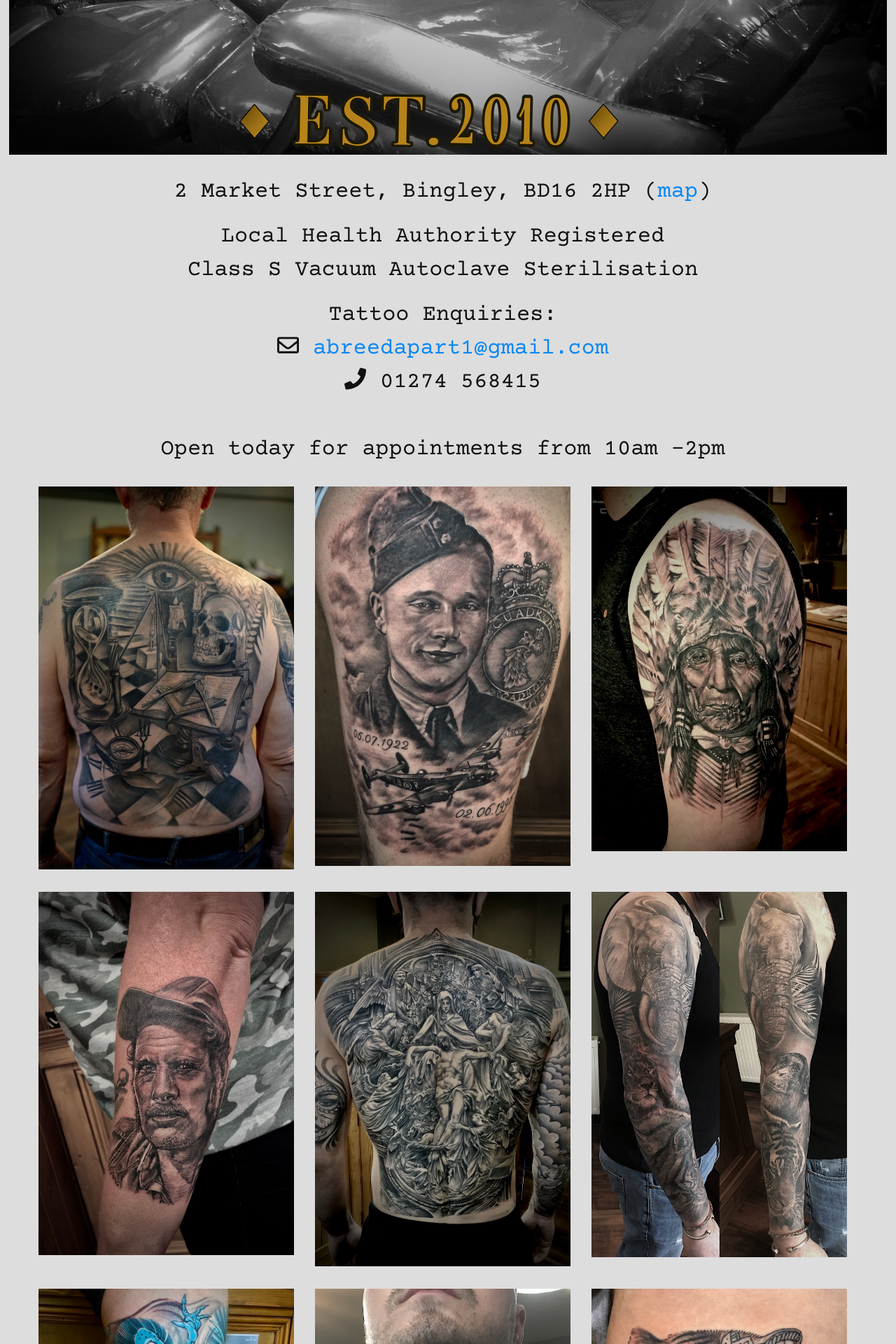
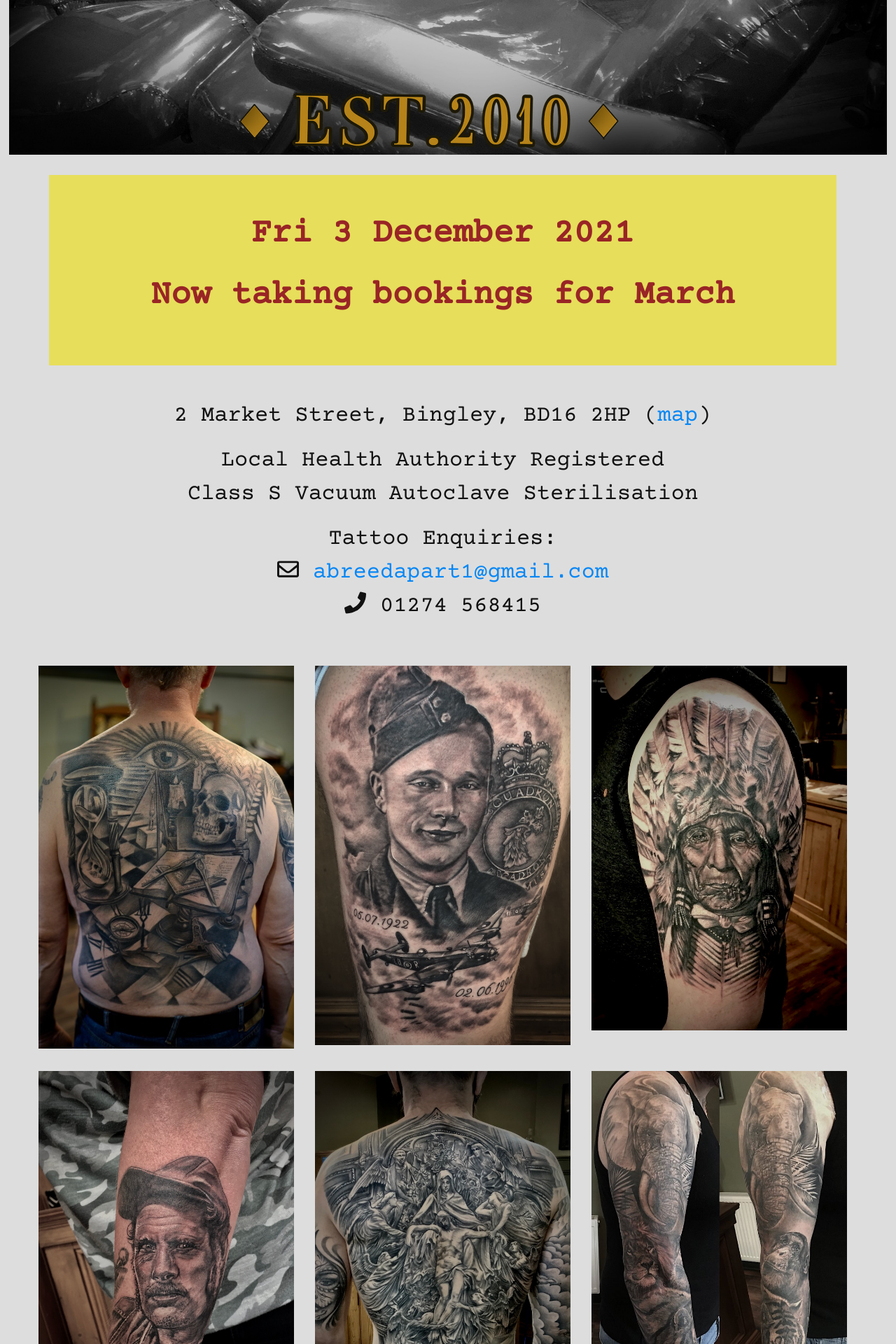
Before and after one commit to caprenter/abreedapart, a Jekyll site: the page built from index.md, in a window 1280 px wide. Shown: the part 1127-3047 px from the top of the page at 70% size. Built offline with Jekyll 4.4.1, drawn with Linux system fonts in a browser that asks for light colours; nearby versions of some CDN libraries.

Commit message:
Adds a open today mechanism

```diff
--- a/assets/css/main.scss
+++ b/assets/css/main.scss
@@ -180,6 +180,16 @@ padding: 0 1.5rem;
 font-weight:700;
 }
 
+.open-today {
+  padding: 1em;
+  background: #e7de5b;
+  font-size: 1.1em;
+  text-align: center;
+  margin-bottom:1em;
+  color: #992526;
+  font-weight: 800;
+}
+
 
 //minimum values here
 .listen {
@@ -205,7 +215,7 @@ font-weight:700;
       text-align:center;
       margin:1em 0 0 0;
     }
-    .motto {
+    .motto, .open-today {
       font-size: 1.1em;
     }
     .row, .video {
@@ -222,6 +232,9 @@ font-weight:700;
     }
     .motto {
       font-size: 1.3em;
+    }
+    .open-today {
+      font-size: 1.6em;
     }
     .container {
       padding-left:0;
@@ -242,6 +255,9 @@ font-weight:700;
     .motto {
       font-size: 1.6em;
     }
+    .open-today {
+      font-size: 1.8em;
+    }
     .row, .video {
       margin-bottom: 2em;
     }
@@ -261,6 +277,9 @@ font-weight:700;
     .motto {
       font-size: 1.8em;
     }
+    .open-today {
+      font-size: 2.2em;
+    }
 }
 
 @media (min-width: 1200px){
@@ -271,4 +290,7 @@ font-weight:700;
     .motto {
       font-size: 2em;
     }
+    .open-today {
+      font-size: 3em;
+    }
 }
--- a/index.md
+++ b/index.md
@@ -2,6 +2,7 @@
 layout: default
 title: Home
 content-description: "A Breed Apart Tattoo Studio, Bingley, West Yorkshire, Established in 2010, Specialising in Black and grey realism."
+open-today-message: Now taking bookings for March
 ---
 
 <div class="main-image" markdown="1">
@@ -12,26 +13,31 @@ content-description: "A Breed Apart Tattoo Studio, Bingley, West Yorkshire, Esta
 <div class="main">
   <div class="container">
 
-<section class="row">
-<section class="col" markdown="1">
-  <p class="motto">2 Market Street, Bingley, BD16 2HP (<a href="https://goo.gl/maps/Z9bwGwjgDTJQgJ5M6">map</a>)</p>
-  <p class="motto">
-    Local Health Authority Registered<br>
-    Class S Vacuum Autoclave Sterilisation
-  </p>
+   {% if page.open-today-message %}
+    <div class="open-today">
+      <p>{{ 'now' | date: "%a %-d %B %Y" }}</p>
+      <p>{{ page.open-today-message }}</p>
+    </div>
+    {% endif %}
 
-  <p class="motto" markdown="1">Tattoo Enquiries:<br>
-  <i class="far fa-envelope"></i> [{{site.email}}](mailto:{{site.email}})<br>
-  <i class="fas fa-phone"></i> 01274 568415</p>
+    <section class="row">
+      <section class="col">
 
-</section>
-</section>
+        <p class="motto">2 Market Street, Bingley, BD16 2HP (<a href="https://goo.gl/maps/Z9bwGwjgDTJQgJ5M6">map</a>)</p>
+        <p class="motto">
+          Local Health Authority Registered<br>
+          Class S Vacuum Autoclave Sterilisation
+        </p>
 
-<!-- WRITE YOUR MESSAGE BELOW IN THE GAP --><p class="motto">
+        <p class="motto" markdown="1">Tattoo Enquiries:<br>
+        <i class="far fa-envelope"></i> [{{site.email}}](mailto:{{site.email}})<br>
+        <i class="fas fa-phone"></i> 01274 568415</p>
 
-Open today for appointments from 10am -2pm
+      </section>
+    </section>
 
-<!-- WRIET YOUR MESSAGE ABOVE IN THE GAP--></p>
 
+
+
+  </div>
 </div>
-</div>
```
